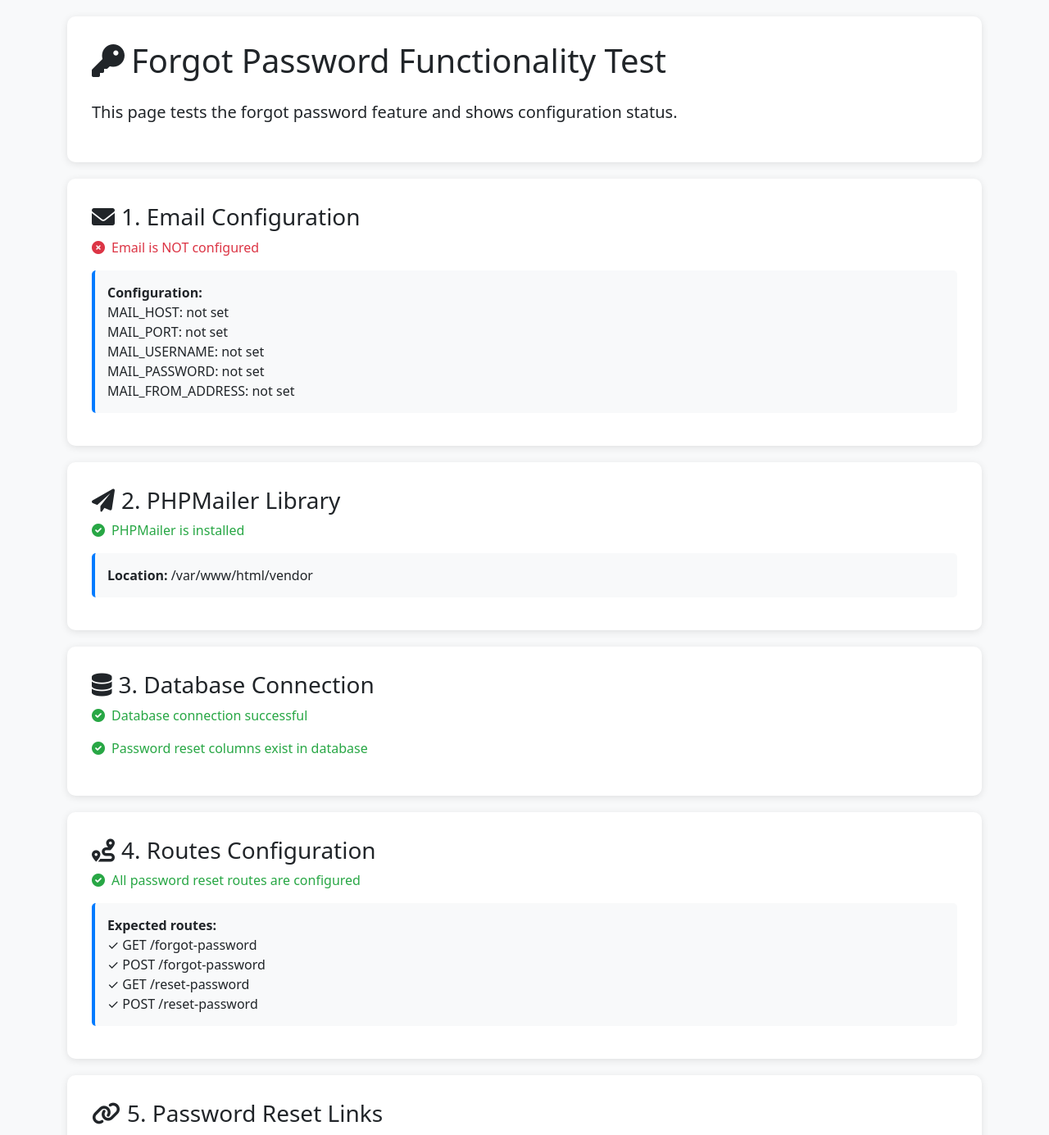
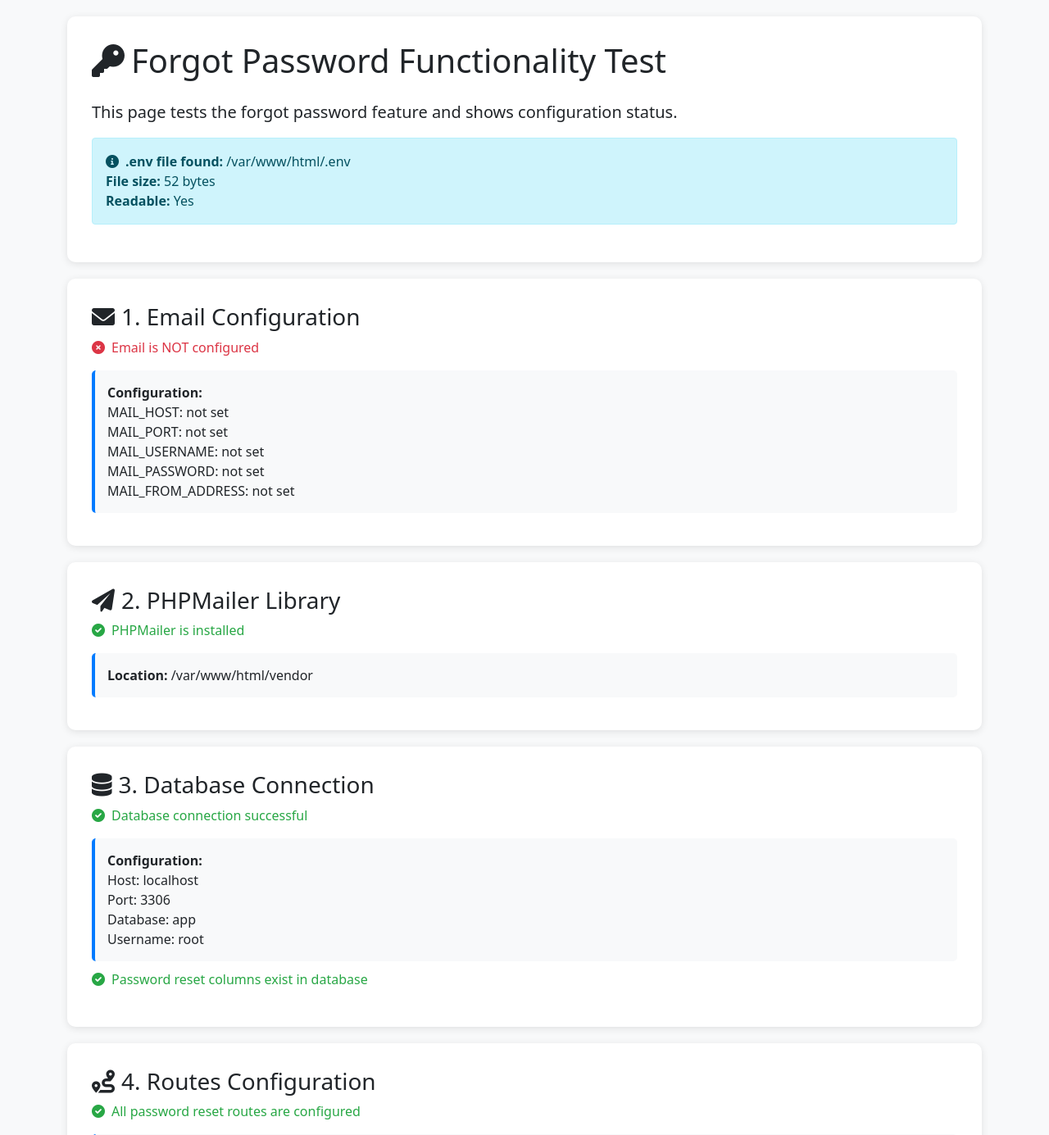
Before and after one commit to kiwixcompo/tsu_spp, a PHP site: page /tsu_spp/test_forgot_password.php in a window 1280 px wide. Shown: the top 1385 px of the page at 82% size. Run offline with PHP 8.4, Linux system fonts and the light colour scheme; data that the repository does not hold is empty; some libraries are stand-ins or nearby versions.

Commit message:
Update: Mon 03/02/2026 12:57:19.35

```diff
--- a/test_forgot_password.php
+++ b/test_forgot_password.php
@@ -46,6 +46,24 @@ if (file_exists(__DIR__ . '/.env')) {
         <div class="test-card">
             <h1 class="mb-4"><i class="fas fa-key me-2"></i>Forgot Password Functionality Test</h1>
             <p class="lead">This page tests the forgot password feature and shows configuration status.</p>
+
+            <?php
+            // Debug: Show if .env was loaded
+            $envFile = __DIR__ . '/.env';
+            if (file_exists($envFile)) {
+                echo '<div class="alert alert-info">';
+                echo '<i class="fas fa-info-circle me-2"></i>';
+                echo '<strong>.env file found:</strong> ' . $envFile . '<br>';
+                echo '<strong>File size:</strong> ' . filesize($envFile) . ' bytes<br>';
+                echo '<strong>Readable:</strong> ' . (is_readable($envFile) ? 'Yes' : 'No');
+                echo '</div>';
+            } else {
+                echo '<div class="alert alert-warning">';
+                echo '<i class="fas fa-exclamation-triangle me-2"></i>';
+                echo '<strong>.env file NOT found at:</strong> ' . $envFile;
+                echo '</div>';
+            }
+            ?>
         </div>
 
         <?php
@@ -109,13 +127,29 @@ if (file_exists(__DIR__ . '/.env')) {
         echo '<h3><i class="fas fa-database me-2"></i>3. Database Connection</h3>';
 
         try {
-            require_once __DIR__ . '/config/database.php';
-            $dbConfig = require __DIR__ . '/config/database.php';
+            // Get database config from environment variables
+            $dbHost = $_ENV['DB_HOST'] ?? 'localhost';
+            $dbPort = $_ENV['DB_PORT'] ?? '3306';
+            $dbName = $_ENV['DB_DATABASE'] ?? '';
+            $dbUser = $_ENV['DB_USERNAME'] ?? '';
+            $dbPass = $_ENV['DB_PASSWORD'] ?? '';
 
-            $dsn = "mysql:host={$dbConfig['host']};port={$dbConfig['port']};dbname={$dbConfig['database']};charset=utf8mb4";
-            $pdo = new PDO($dsn, $dbConfig['username'], $dbConfig['password']);
+            if (empty($dbName) || empty($dbUser)) {
+                throw new Exception('Database credentials not found in .env file');
+            }
+
+            $dsn = "mysql:host={$dbHost};port={$dbPort};dbname={$dbName};charset=utf8mb4";
+            $pdo = new PDO($dsn, $dbUser, $dbPass);
 
             echo '<p class="status-ok"><i class="fas fa-check-circle me-2"></i>Database connection successful</p>';
+
+            echo '<div class="code-block">';
+            echo '<strong>Configuration:</strong><br>';
+            echo 'Host: ' . htmlspecialchars($dbHost) . '<br>';
+            echo 'Port: ' . htmlspecialchars($dbPort) . '<br>';
+            echo 'Database: ' . htmlspecialchars($dbName) . '<br>';
+            echo 'Username: ' . htmlspecialchars($dbUser) . '<br>';
+            echo '</div>';
 
             // Check if users table has reset token columns
             $stmt = $pdo->query("DESCRIBE users");
@@ -141,6 +175,22 @@ ADD COLUMN reset_token_expires DATETIME NULL;</pre>';
 
         } catch (PDOException $e) {
             echo '<p class="status-error"><i class="fas fa-times-circle me-2"></i>Database connection failed</p>';
+            echo '<div class="code-block">';
+            echo '<strong>Error:</strong> ' . htmlspecialchars($e->getMessage()) . '<br><br>';
+            echo '<strong>Attempted Configuration:</strong><br>';
+            echo 'Host: ' . htmlspecialchars($dbHost ?? 'not set') . '<br>';
+            echo 'Port: ' . htmlspecialchars($dbPort ?? 'not set') . '<br>';
+            echo 'Database: ' . htmlspecialchars($dbName ?? 'not set') . '<br>';
+            echo 'Username: ' . htmlspecialchars($dbUser ?? 'not set') . '<br>';
+            echo 'Password: ' . ((!empty($dbPass)) ? '****** (set)' : 'NOT SET') . '<br><br>';
+            echo '<strong>Check:</strong><br>';
+            echo '1. Verify .env file exists in project root<br>';
+            echo '2. Verify DB_* variables are set in .env<br>';
+            echo '3. Verify database credentials are correct<br>';
+            echo '4. Verify MySQL server is running<br>';
+            echo '</div>';
+        } catch (Exception $e) {
+            echo '<p class="status-error"><i class="fas fa-times-circle me-2"></i>Configuration error</p>';
             echo '<div class="code-block">';
             echo '<strong>Error:</strong> ' . htmlspecialchars($e->getMessage());
             echo '</div>';
```
Also changed, not shown: TEST_SCRIPT_NOTE.md (added, +79 -0 lines).
